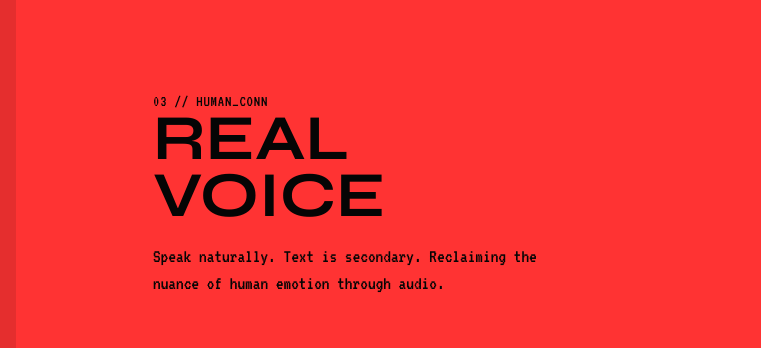
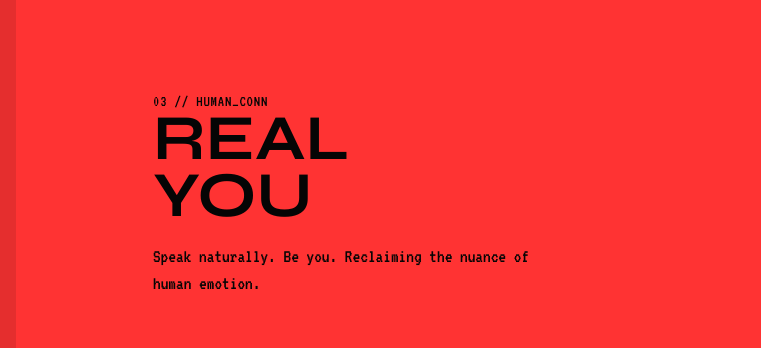
Before and after one commit to red-humane/humane., a plain HTML site: page index.html in a window 1280 px wide. Shown: the part 3241-3589 px from the top of the page, 519-1280 px from the left. Drawn offline with nearby package versions, Linux system fonts and the light colour scheme; no server answers.

Commit message:
Update index.html

```diff
--- a/index.html
+++ b/index.html
@@ -398,8 +398,8 @@
                 </div>
                 <div class="feature-text">
                     <span class="mono">03 // HUMAN_CONN</span>
-                    <h3>REAL<br>VOICE</h3>
-                    <p>Speak naturally. Text is secondary. Reclaiming the nuance of human emotion through audio.</p>
+                    <h3>REAL<br>YOU</h3>
+                    <p>Speak naturally. Be you. Reclaiming the nuance of human emotion.</p>
                 </div>
             </div>
 
```
